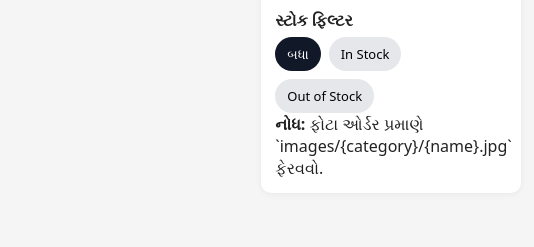
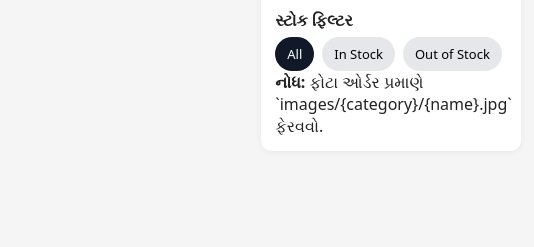
Before and after one commit to vyasniraj42-commits/vyasniraj42-commits.github.io, a plain HTML site: page index.html in a window 1280 px wide. Shown: the part 628-875 px from the top of the page, 0-534 px from the left. Drawn offline with Linux system fonts and the light colour scheme.

Commit message:
Update index.html

```diff
--- a/index.html
+++ b/index.html
@@ -33,7 +33,7 @@
       <div class="filter-box">
         <h4>સ્ટોક ફિલ્ટર</h4>
         <div class="filter-buttons">
-          <button class="filter-btn active" data-filter="all">બધા</button>
+          <button class="filter-btn active" data-filter="all">All</button>
           <button class="filter-btn" data-filter="in-stock">In Stock</button>
           <button class="filter-btn" data-filter="out-of-stock">Out of Stock</button>
         </div>
```
